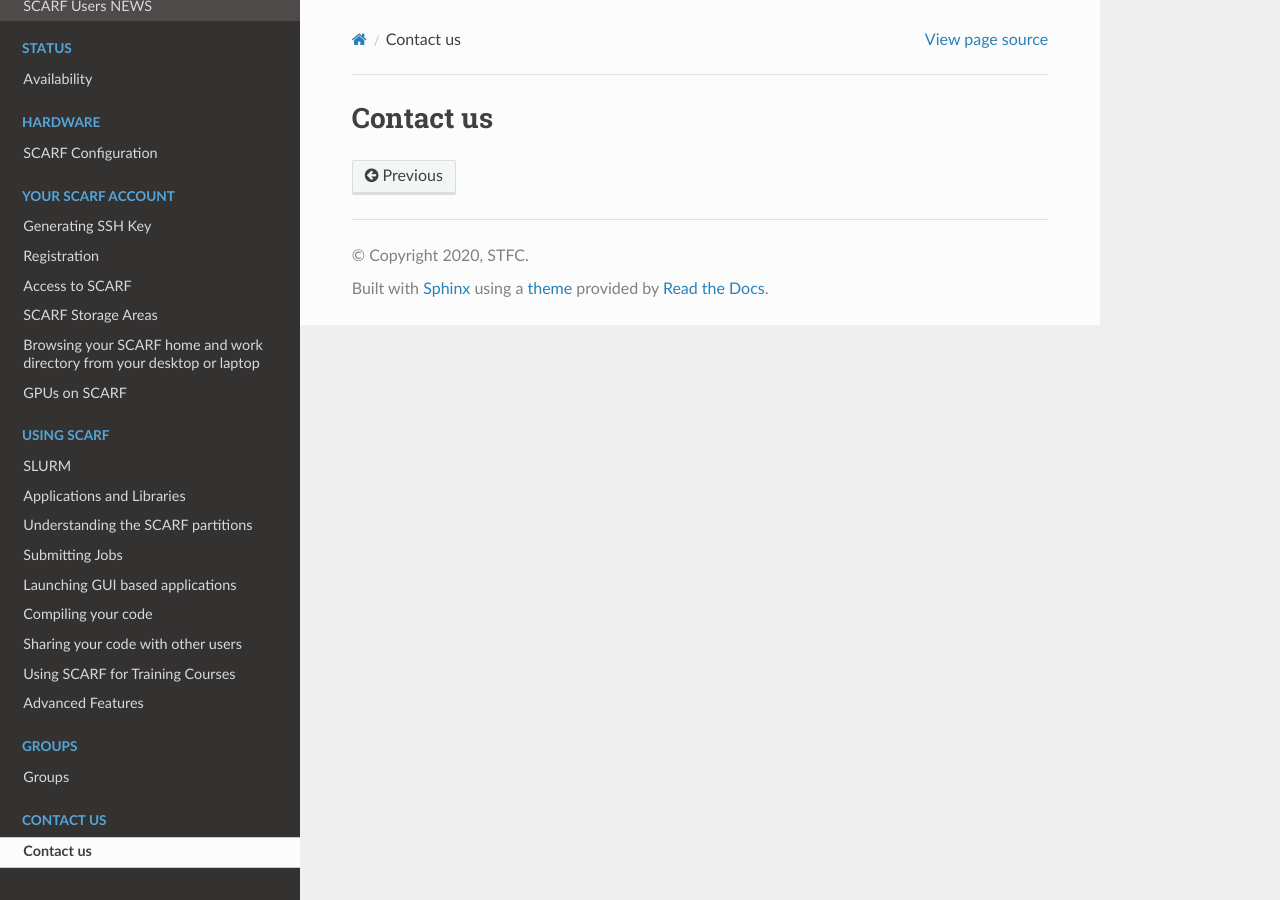
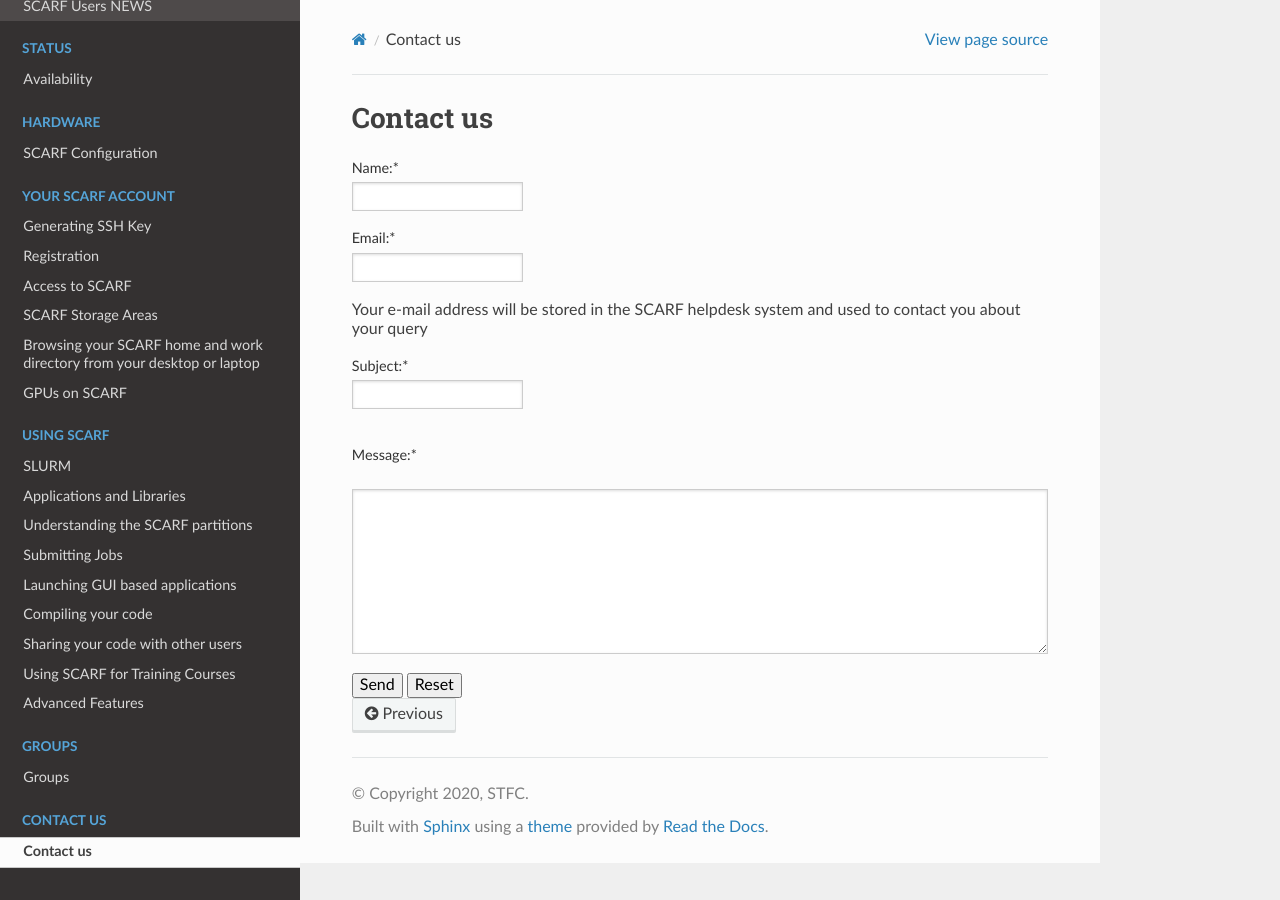
Before and after one commit to g4wwh/scarf, a Sphinx documentation site: the page built from source/scarf_contact.rst, in a window 1280 px wide. Built offline with Sphinx 7.4.7 and the Read the Docs theme 2.0.0, drawn with Linux system fonts in a browser that asks for light colours.

Commit message:
added contaxct form

```diff
--- a/source/index.rst
+++ b/source/index.rst
@@ -17,7 +17,7 @@ SCARF is an HPC (High Performance Computing) cluster open to all STFC department
    :align: center
    :scale: 35%
 
-**If you need any help, please** `contact us <https://www.scarf.rl.ac.uk/contact-us>`_.
+**If you need any help, please** `contact us <scarf_contact>`_.
 
 ************
 SCARF People
--- a/source/scarf_contact.rst
+++ b/source/scarf_contact.rst
@@ -1,3 +1,34 @@
 ##########
 Contact us
 ##########
+
+
+.. raw:: html
+
+  <html>
+       <body>
+
+         <form method="post" name="scarfmail" action="form-to-email.php">
+           <label for="name">Name:*</label>
+           <input type="text" id="name" name="name" required><br><br>
+
+           <label for="email">Email:*</label>
+           <input type="text" id="email" name="email" required><br><br>
+           Your e-mail address will be stored in the SCARF helpdesk system and used to contact you about your query<br><br>
+
+           <label for="subject">Subject:*</label>
+           <input type="text" id="subject" name="subject" required><br><br><br>
+
+           <label for="message">Message:*</label><br>
+           <textarea name="message" rows="10" cols="80" required></textarea><br><br>
+           <input type="submit" value="Send">
+           <input type="reset" value="Reset">
+         </form>
+
+
+
+
+
+
+       </body>
+  </html>
--- a/source/scarf_groups.rst
+++ b/source/scarf_groups.rst
@@ -8,4 +8,4 @@ These pages are intended to provide a forum for groups to publicise their work a
 
 `CLF <https://www.clf.stfc.ac.uk/Pages/Plasma-Physics-Group.aspx>`_
 
-If you would like to add details of your work on SCARF to this section then please contact the help desk so that we can set things up for you.
+If you would like to add details of your work on SCARF to this section then please contact the `help desk <scarf_contact>`_ so that we can set things up for you.
```
Also changed, not shown: source/form_thanks.rst (added, +7 -0 lines).
